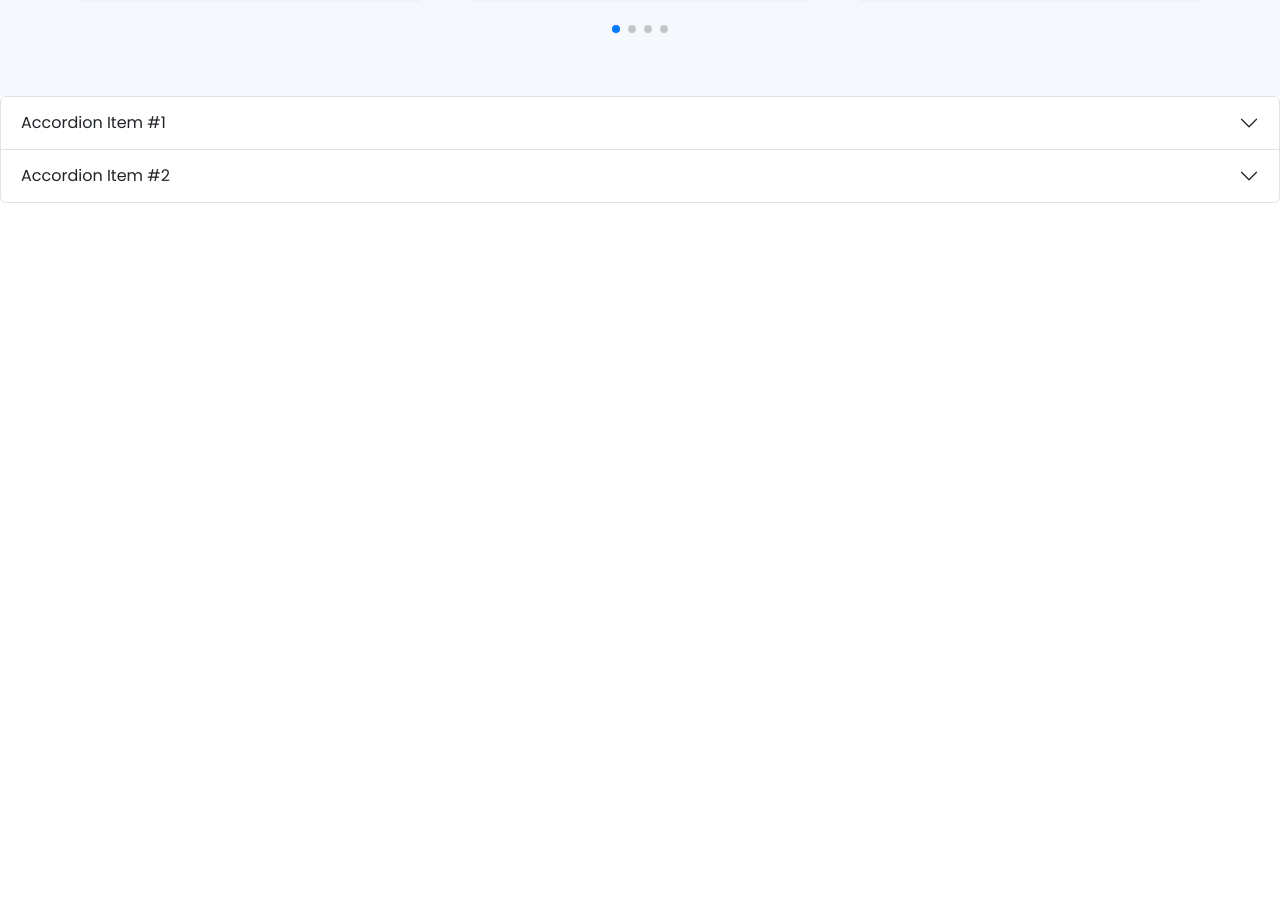
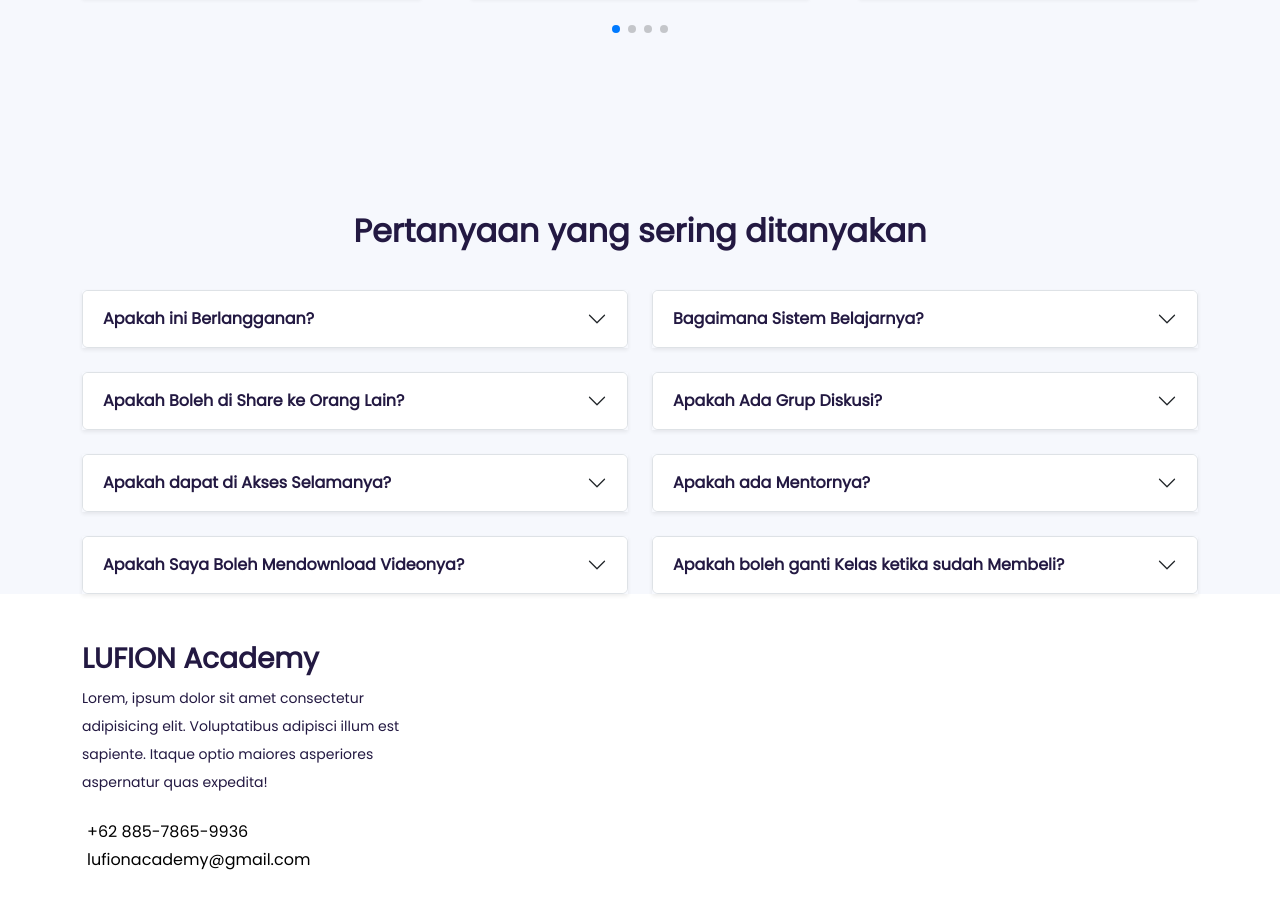
Before and after one commit to Lukmanul6305/e-commerce-pemweb-project, a React (Vite) app: page / in a window 1280 px wide. Shown: the part 3085-3993 px from the top of the page. Before the commit the page ends 3288 px from the top, so only its background shows below. Built offline with nearby package versions, Linux system fonts and the light colour scheme.

Commit message:
memperbaiki tampilan pas scroll kebawah navbar tidak muncul dan mulai awalan footer

```diff
--- a/src/App.jsx
+++ b/src/App.jsx
@@ -1,7 +1,7 @@
 import { Routes, Route } from "react-router-dom";
 
 import NavbarComponent from "./components/NavbarComponents";
-// import FooterComponent from "./components/FooterComponent";
+import FooterComponent from "./components/FooterComponent";
 
 import HomePage from "./pages/HomePage";
 import KelasPage from "./pages/KelasPage";
@@ -22,7 +22,7 @@ function App() {
         <Route path="/syarat" Component={SyaratPage}></Route>
       </Routes>
 
-      {/* <FooterComponent /> */}
+      <FooterComponent />
     </div>
   );
 }
--- a/src/components/FaqComponent.jsx
+++ b/src/components/FaqComponent.jsx
@@ -1,37 +1,32 @@
 import { Container, Row, Col, Accordion } from "react-bootstrap";
+import { faq } from "../data/index";
 
 const FaqComponent = () => {
   return (
     <div className="faq">
-      <Row>
-        <Col></Col>
-      </Row>
-      <Accordion>
-        <Accordion.Item eventKey="0">
-          <Accordion.Header>Accordion Item #1</Accordion.Header>
-          <Accordion.Body>
-            Lorem ipsum dolor sit amet, consectetur adipiscing elit, sed do
-            eiusmod tempor incididunt ut labore et dolore magna aliqua. Ut enim
-            ad minim veniam, quis nostrud exercitation ullamco laboris nisi ut
-            aliquip ex ea commodo consequat. Duis aute irure dolor in
-            reprehenderit in voluptate velit esse cillum dolore eu fugiat nulla
-            pariatur. Excepteur sint occaecat cupidatat non proident, sunt in
-            culpa qui officia deserunt mollit anim id est laborum.
-          </Accordion.Body>
-        </Accordion.Item>
-        <Accordion.Item eventKey="1">
-          <Accordion.Header>Accordion Item #2</Accordion.Header>
-          <Accordion.Body>
-            Lorem ipsum dolor sit amet, consectetur adipiscing elit, sed do
-            eiusmod tempor incididunt ut labore et dolore magna aliqua. Ut enim
-            ad minim veniam, quis nostrud exercitation ullamco laboris nisi ut
-            aliquip ex ea commodo consequat. Duis aute irure dolor in
-            reprehenderit in voluptate velit esse cillum dolore eu fugiat nulla
-            pariatur. Excepteur sint occaecat cupidatat non proident, sunt in
-            culpa qui officia deserunt mollit anim id est laborum.
-          </Accordion.Body>
-        </Accordion.Item>
-      </Accordion>
+      <Container>
+        <Row>
+          <Col>
+            <h2 className="text-center fw-bold my-3">
+              Pertanyaan yang sering ditanyakan
+            </h2>
+          </Col>
+        </Row>
+        <Row className="row-cols-lg-2 row-cols-1 g-4 pt-4">
+          {faq.map((data) => {
+            return (
+              <Col key={data.id}>
+                <Accordion className="shadow-sm">
+                  <Accordion.Item eventKey={data.eventKey}>
+                    <Accordion.Header>{data.title}</Accordion.Header>
+                    <Accordion.Body>{data.desc}</Accordion.Body>
+                  </Accordion.Item>
+                </Accordion>
+              </Col>
+            );
+          })}
+        </Row>
+      </Container>
     </div>
   );
 };
--- a/src/components/FooterComponent.jsx
+++ b/src/components/FooterComponent.jsx
@@ -1,5 +1,37 @@
+import { Container, Row, Col } from "react-bootstrap";
+import { Link } from "react-router-dom";
+
 const FooterComponent = () => {
-  return <div>FooterComponent</div>;
+  return (
+    <div className="footer py-5">
+      <Container>
+        <Row>
+          <Col>
+            <h3 className="fw-bold">LUFION Academy</h3>
+            <p className="desc">
+              Lorem, ipsum dolor sit amet consectetur adipisicing elit.
+              Voluptatibus adipisci illum est sapiente. Itaque optio maiores
+              asperiores aspernatur quas expedita!
+            </p>
+            <div className="no mb-1 mt-4">
+              <Link className="text-decoration-none">
+                <i className="fa-brands fa-whatsapp"></i>
+                <p className="m-0">+62 885-7865-9936</p>
+              </Link>
+            </div>
+            <div className="email">
+              <Link className="text-decoration-none">
+                <i className="fa-regular fa-envelope"></i>
+                <p className="m-0">lufionacademy@gmail.com</p>
+              </Link>
+            </div>
+          </Col>
+          <Col></Col>
+          <Col></Col>
+        </Row>
+      </Container>
+    </div>
+  );
 };
 
 export default FooterComponent;
--- a/src/css/main.css
+++ b/src/css/main.css
@@ -247,3 +247,62 @@ header {
     justify-content: center;
   }
 }
+
+/* Style FAQ */
+.faq {
+  background-color: var(--primary-color);
+  padding-top: 100px;
+  padding-top: 100px;
+}
+
+.faq h2 {
+  color: var(--color-text);
+}
+
+.faq .accordion .accordion-button {
+  color: var(--color-text);
+  background-color: #ffffff;
+  font-weight: bold;
+  line-height: 1.5;
+}
+
+.faq .accordion .accordion-button:focus {
+  border: none;
+  box-shadow: none;
+}
+
+.faq .accordion .accordion-body {
+  background-color: #ffffff;
+}
+/* Style FAQ end */
+
+/* Style Footer */
+.footer {
+  padding: 80px 0 50px 0;
+  width: 100%;
+  min-height: 100px;
+}
+
+.footer .row:nth-child(1) .col:nth-child(1) h3 {
+  color: var(--color-text);
+}
+
+.footer .row:nth-child(1) .col:nth-child(1) .desc {
+  color: var(--color-text);
+  font-size: 14px;
+  line-height: 2;
+}
+
+.footer .no a,
+.footer .email a {
+  display: flex;
+  align-items: center;
+  color: black;
+  column-gap: 5px;
+}
+
+.footer .no a:hover,
+.footer .email a:hover {
+  color: var(--secondary-color);
+}
+/* Style Footer end*/
```
